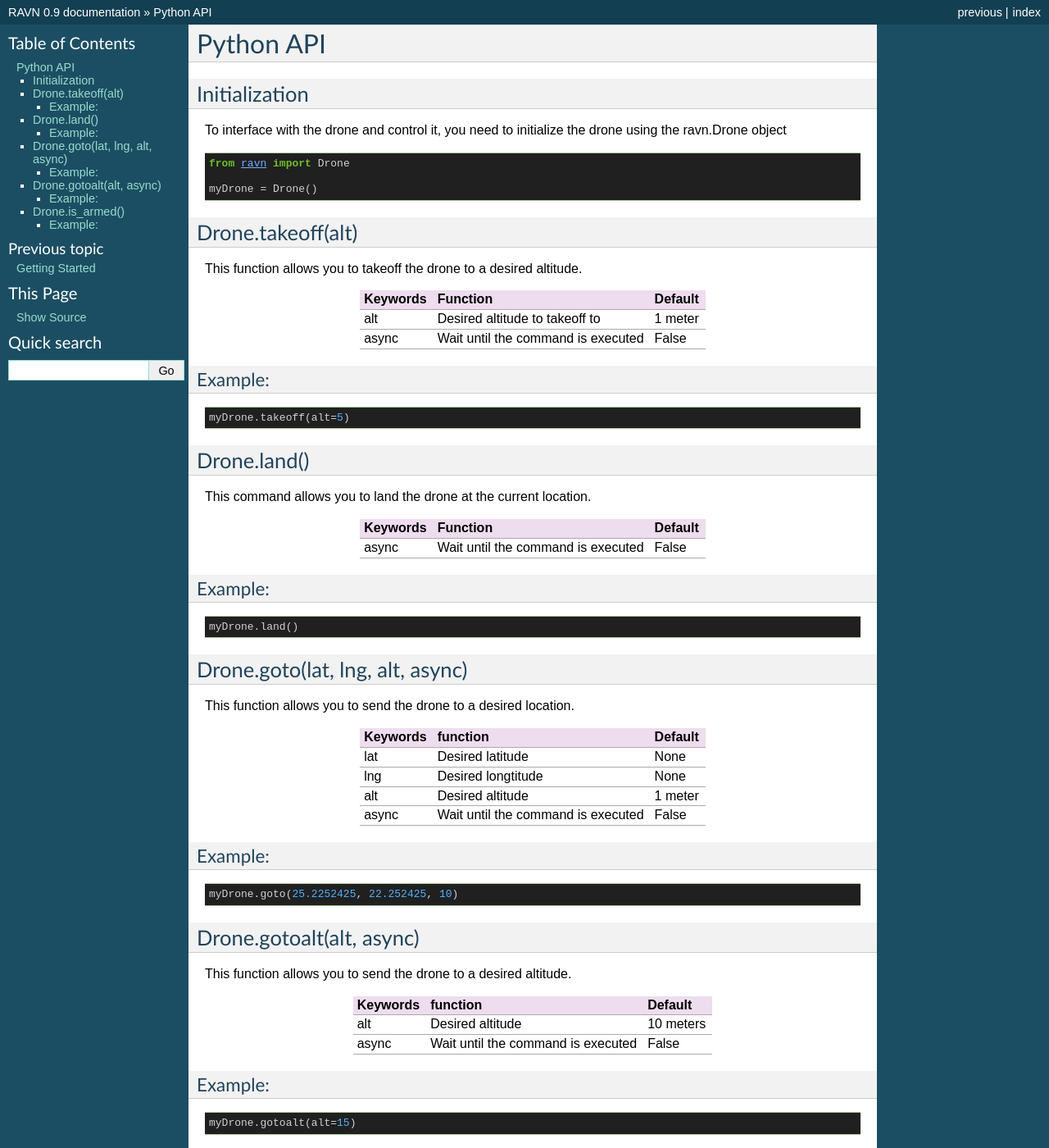
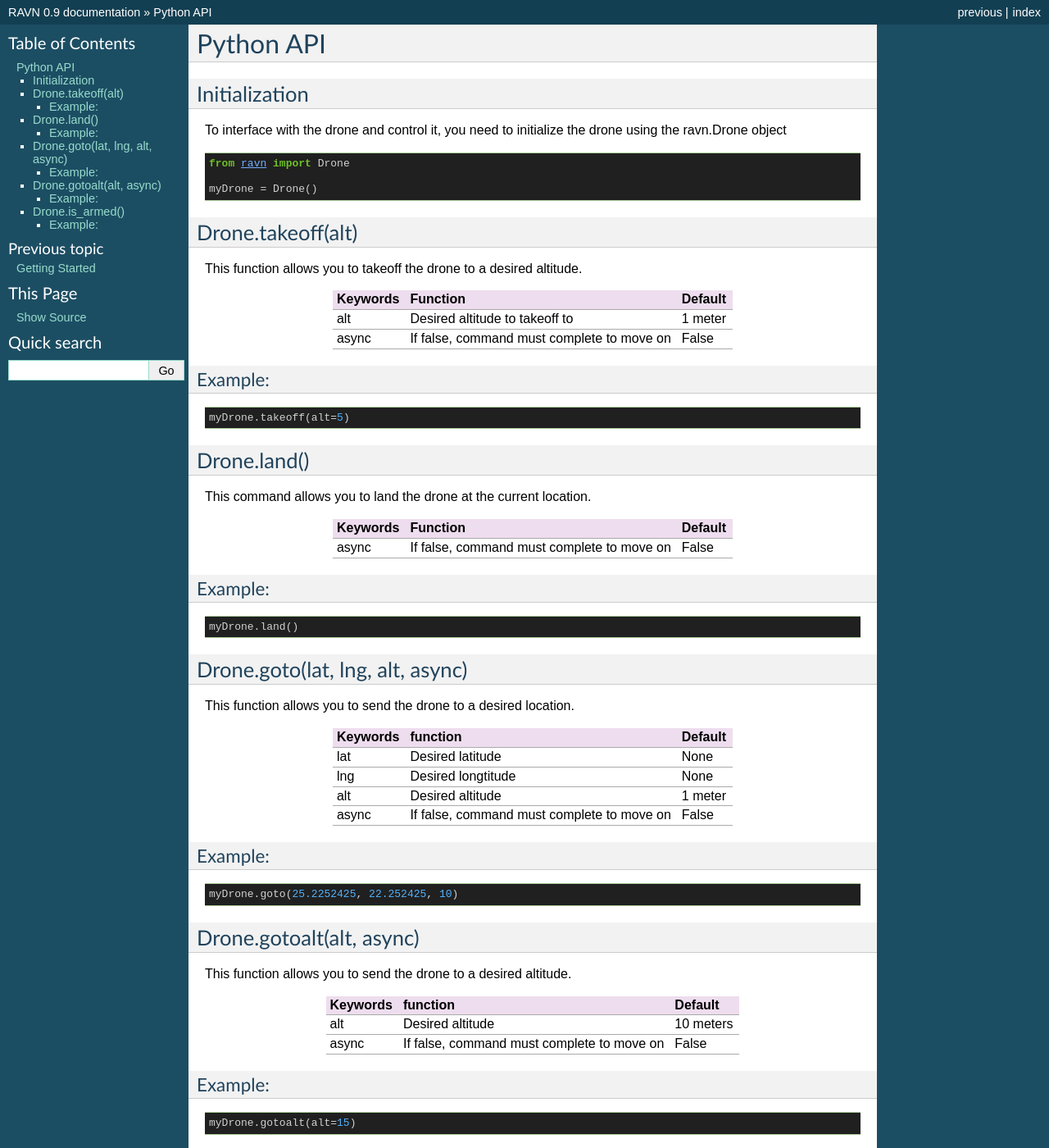
Before and after one commit to mydaisy2/RAVN, a Sphinx documentation site: the page built from docs/source/python.rst, in a window 1280 px wide and 1400 px high. Shown: the whole window at 82% size. Built offline with Sphinx 7.4.7, drawn with Linux system fonts in a browser that asks for light colours.

Commit message:
fixed async documentation

```diff
--- a/docs/source/python.rst
+++ b/docs/source/python.rst
@@ -19,13 +19,13 @@
 
 This function allows you to takeoff the drone to a desired altitude.
 
-+-----------+-------------------------------------+---------+
-| Keywords  | Function                            | Default |
-+===========+=====================================+=========+
-| alt       | Desired altitude to takeoff to      | 1 meter |
-+-----------+-------------------------------------+---------+
-| async     | Wait until the command is executed  | False   |
-+-----------+-------------------------------------+---------+
++-----------+----------------------------------------------+---------+
+| Keywords  | Function                                     | Default |
++===========+==============================================+=========+
+| alt       | Desired altitude to takeoff to               | 1 meter |
++-----------+----------------------------------------------+---------+
+| async     | If false, command must complete to move on   | False   |
++-----------+----------------------------------------------+---------+
 
 Example:
 ^^^^^^^^
@@ -38,11 +38,11 @@
 
 This command allows you to land the drone at the current location.
 
-+-----------+----------------------------------------+---------+
-| Keywords  | Function                               | Default |
-+===========+========================================+=========+
-| async     | Wait until the command is executed     | False   |
-+-----------+----------------------------------------+---------+
++-----------+-----------------------------------------------+---------+
+| Keywords  | Function                                      | Default |
++===========+===============================================+=========+
+| async     | If false, command must complete to move on    | False   |
++-----------+-----------------------------------------------+---------+
 
 Example:
 ^^^^^^^^
@@ -56,17 +56,17 @@
 
 This function allows you to send the drone to a desired location.
 
-+-----------+----------------------------------------+---------+
-|Keywords   |function                                | Default |
-+===========+========================================+=========+
-| lat       | Desired latitude                       | None    |
-+-----------+----------------------------------------+---------+
-| lng       | Desired longtitude                     | None    |
-+-----------+----------------------------------------+---------+
-| alt       | Desired altitude                       | 1 meter |
-+-----------+----------------------------------------+---------+
-|async      | Wait until the command is executed     | False   |
-+-----------+----------------------------------------+---------+
++-----------+------------------------------------------------+---------+
+|Keywords   |function                                        | Default |
++===========+================================================+=========+
+| lat       | Desired latitude                               | None    |
++-----------+------------------------------------------------+---------+
+| lng       | Desired longtitude                             |  None   |
++-----------+------------------------------------------------+---------+
+| alt       | Desired altitude                               | 1 meter |
++-----------+------------------------------------------------+---------+
+|async      | If false, command must complete to move on     | False   |
++-----------+------------------------------------------------+---------+
 
 Example:
 ^^^^^^^^
@@ -79,13 +79,13 @@
 
 This function allows you to send the drone to a desired altitude.
 
-+-----------+----------------------------------------+---------+
-|Keywords   |function                                | Default |
-+===========+========================================+=========+
-|alt        | Desired altitude                       |10 meters|
-+-----------+----------------------------------------+---------+
-|async      | Wait until the command is executed     | False   |
-+-----------+----------------------------------------+---------+
++-----------+------------------------------------------------+---------+
+|Keywords   |function                                        | Default |
++===========+================================================+=========+
+|alt        | Desired altitude                               |10 meters|
++-----------+------------------------------------------------+---------+
+|async      | If false, command must complete to move on     | False   |
++-----------+------------------------------------------------+---------+
 
 Example:
 ^^^^^^^^
```
